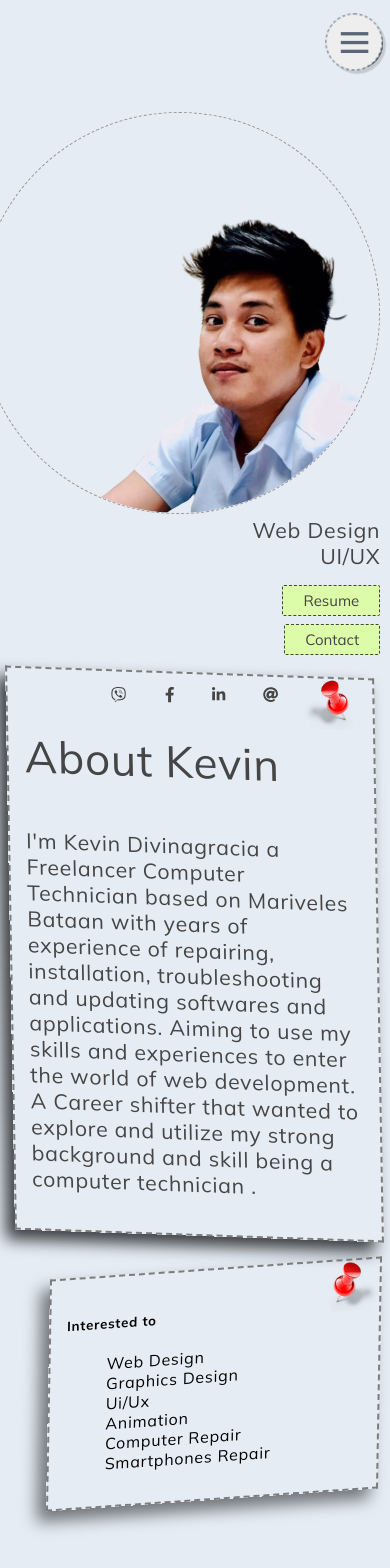
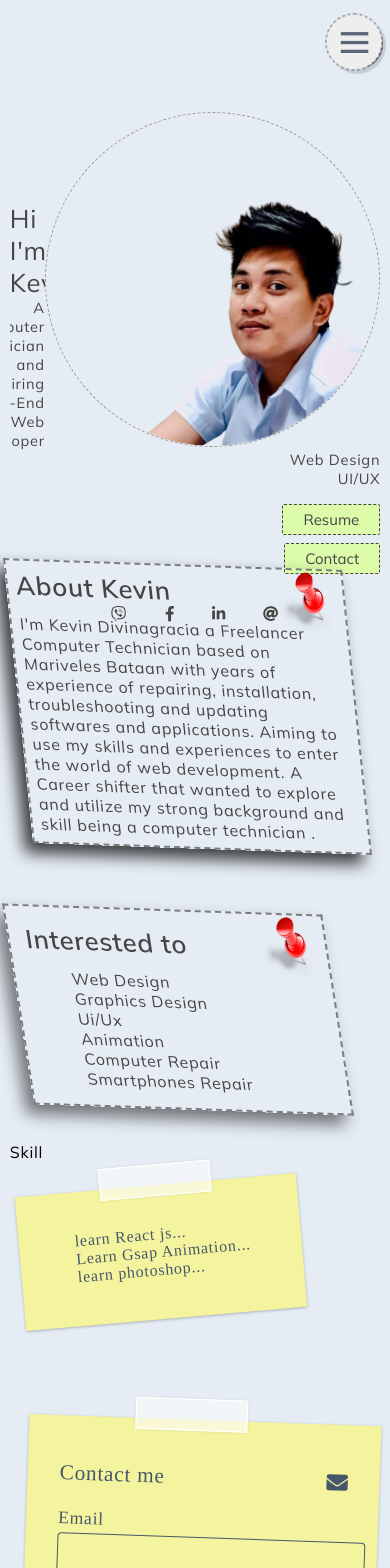
Before and after one commit to ghekghek2/myportfolio, a React (Create React App) app: page / in a window 390 px wide. Shown: the top 1568 px of the page. Built offline with nearby package versions, Linux system fonts and the light colour scheme.

Commit message:
add intersection  animation in about section

```diff
--- a/src/components/About.js
+++ b/src/components/About.js
@@ -1,16 +1,63 @@
-import React from 'react'
+import React ,{useRef} from 'react'
+import {useIntersection} from 'react-use';
+
+import gsap from "gsap"
 import '../style/about.css'
 import Pin from '../images/pin.png'
+
+
 function About() {
+
+
+   const sectionRef = useRef(null)
+
+
+
+   const intersection = useIntersection(sectionRef,{
+    root:null,
+    rootMargin:"200px",
+    threshold:1
+   })
+
+const fadeIn = element =>{
+gsap.to(element,1,{
+
+  y:-60,
+
+  ease:'power4.out',
+  margin:0,
+  opacity:1,
+  stagger:{
+    amount:.5
+  }
+})
+}
+
+const fadeOut = element =>{
+  gsap.to(element,1,{
+    opacity:0,
+    y:-20,
+    ease:'power4.out',
+
+  })
+}
+
+
+intersection && intersection.intersectionRatio < 1
+?fadeOut(".fadeIn")
+:fadeIn(".fadeIn")
+
+
+
   return (
     <div className='about section'>
 
 
- <div className="about-box section">
-            <div className='about-header'>
-
-       <p className="title">    About Kevin</p>
-                <p>
+ <div ref={sectionRef }   className="   about-wrapper section fadeIn ">
+<div className=' about-me fadeIn '>
+       <div className="left-box   box">
+       <p className='about-title fadeIn'> About Kevin</p>
+                <p   className=' p about-content fadeIn'>
                   I'm Kevin Divinagracia a Freelancer Computer Technician based
                   on Mariveles Bataan with years of experience of repairing,
                   installation, troubleshooting and updating softwares and
@@ -18,24 +65,23 @@ function About() {
                   the world of web development. A Career shifter that wanted to
                   explore and utilize my strong background and skill being a
                   computer technician .
-                </p>
-    <img src={Pin} alt="" />
+                  </p>
+                  <img  src={Pin} alt="" />
+                </div>
+
             </div>
-            <div className="about-right">
-              <div className="like">
-                <div className="like-title">
-                  <h5>Interested to</h5>
-                </div>
-                <div className="like-content">
+            <div className="right-box box ">
+                  <p className='about-title fadeIn'>Interested to</p>
+                <div className=" like-content fadeIn">
                   <ul>
-                    <li>Web Design</li>
-                    <li>Graphics Design</li>
-                    <li>Ui/Ux</li>
-                    <li>Animation</li>
-                    <li>Computer Repair</li>
-                    <li>Smartphones Repair</li>
+                    <li className=' fadeIn '><p className='p' >Web Design</p></li>
+                    <li className=' fadeIn '><p className='p' >Graphics Design</p></li>
+                    <li className=' fadeIn '><p className='p' >Ui/Ux</p></li>
+                    <li className=' fadeIn '><p className='p'>Animation</p></li>
+                    <li className=' fadeIn '><p className='p' >Computer Repair</p></li>
+                    <li className=' fadeIn '><p className='p' >Smartphones Repair</p></li>
                   </ul>
-                </div>
+
               </div>
               <img src={Pin} alt="" />
             </div>
--- a/src/components/Home.js
+++ b/src/components/Home.js
@@ -1,72 +1,109 @@
-import React, {useRef,useEffect} from 'react'
-import { TweenMax ,TimelineLite, Power3 } from 'gsap'
-
-import '../style/home.css'
-import heroImg from '../images/home-img.png'
+import React, { useRef, useEffect } from "react";
+import { TweenMax, TimelineLite, Power3 } from "gsap";
+import gsap from "gsap";
+import "../style/home.css";
+import heroImg from "../images/home-img.png";
 
 function Home() {
-
   let app = useRef(null);
-  let imageBox = useRef(null)
-  let tl = new TimelineLite()
-let p1 = useRef(null)
-let p2 = useRef(null)
-let p3 = useRef(null)
-let p4 = useRef(null)
-let resume_btn = useRef(null)
-let contact_btn = useRef(null)
-let social = useRef(null)
-
-  useEffect(()=>{
-//
-
-
-
-const meImg = imageBox.firstElementChild;
-const socials = social.children;
-
-TweenMax.to(app, 0,{css:{visibility:"visible"}})
-
-
-tl.from(meImg,1.2,{scale:0.6, ease:Power3.easeOut,delay:-1 },'Start')
-tl.staggerFrom([p1,p2,p3,p4], 1 ,{y:100,ease:Power3.easeOut},.15,'Start')
-tl.to(resume_btn, .5 ,{css:{opacity:'100%'}})
-tl.to(contact_btn, .5 ,{css:{opacity:'100%'}})
-tl.staggerFrom([socials[0],socials[1],socials[2],socials[3]], .8 ,{x:100,ease:Power3.easeOut},.5,'Start')
-
-
-
-  })
+  let imageBox = useRef(null);
+  let tl = new TimelineLite();
+  let p1 = useRef(null);
+  let p2 = useRef(null);
+  let p3 = useRef(null);
+  let p4 = useRef(null);
+  let resume_btn = useRef(null);
+  let contact_btn = useRef(null);
+  let social = useRef(null);
 
 
 
 
-  return (
+  useEffect(() => {
+    //
 
-    <div ref={el => app = el}  className='section home '>
-      <div ref={el => imageBox = el} className="content "   >
-                <img  src={heroImg} alt="" className='hero-img' />
-       <div className='p'  > <div className='pBox'><p className='title' ref ={el => p1 = el}>Hi I'm Kevin</p></div><div className='pBox'> <p ref ={el => p2 = el}> A Computer Technician and Aspiring Front-End Web Developer </p> </div>
-   <div className='pBox'>   <p ref ={el => p3 = el}>Web Design</p></div> <div className='pBox'> <p ref={el => p4 = el}>UI/UX</p></div> </div>
+    const meImg = imageBox.firstElementChild;
+    const socials = social.children;
+
+    TweenMax.to(app, 0, { css: { visibility: "visible" } });
 
 
+    tl.from(
+      meImg,
+      1.2,
+      { scale: 0.6, ease: Power3.easeOut, delay: -1 },
+      "Start"
+    );
+    tl.staggerFrom(
+      [p1, p2, p3, p4],
+      1,
+      { y: 100, ease: Power3.easeOut },
+      0.15,
+      "Start"
+    );
+    tl.to(resume_btn, 0.5, { css: { opacity: "100%" } });
+    tl.to(contact_btn, 0.5, { css: { opacity: "100%" } });
+    tl.staggerFrom(
+      [socials[0], socials[1], socials[2], socials[3]],
+      0.8,
+      { x: 100, ease: Power3.easeOut },
+      0.5,
+      "Start"
+    );
 
-       <div className="buttons">
-         <button ref={el => resume_btn = el} className="btn resume"><span>Resume</span></button><br />
-         <button ref={el => contact_btn = el} className="btn btn-contact"><span>Contact</span></button>
-       </div>
-       <div ref={el => social = el} className="social-icon">
-        <a  href="#Home"><i className="icon-hov fab fa-viber"></i></a>
-        <a  href="#Home">  <i className="icon-hov fab fa-facebook-f"></i></a>
-        <a  href="#Home">    <i className="icon-hov fab fa-linkedin-in"></i></a>
-        <a  href="#Home">   <i className="icon-hov fas fa-at"></i></a>
+  });
 
-         </div>
-     </div>
+  return (
+    <div ref={(el) => (app = el)} className="section home ">
+      <div className="home-container">
+      <div ref={(el) => (imageBox = el)} className="content ">
+        <img src={heroImg} alt="" className="hero-img" />
+        <div className="p">
+          <div className="pBox">
+            <p className="title" ref={(el) => (p1 = el)}>
+              Hi I'm Kevin
+            </p>
+          </div>
+          <div className="pBox">
+            <p ref={(el) => (p2 = el)}>
+              A Computer Technician and Aspiring Front-End Web Developer
+            </p>
+          </div>
+          <div className="pBox">
+            <p ref={(el) => (p3 = el)}>Web Design</p>
+          </div>
+          <div className="pBox">
+            <p ref={(el) => (p4 = el)}>UI/UX</p>
+          </div>
+        </div>
 
-
+        <div className="buttons">
+          <button ref={(el) => (resume_btn = el)} className="btn resume">
+            <span>Resume</span>
+          </button>
+          <br />
+          <button ref={(el) => (contact_btn = el)} className="btn btn-contact">
+            <span>Contact</span>
+          </button>
+        </div>
+        <div ref={(el) => (social = el)} className="social-icon">
+          <a href="#Home">
+            <i className="icon-hov fab fa-viber"></i>
+          </a>
+          <a href="#Home">
+            <i className="icon-hov fab fa-facebook-f"></i>
+          </a>
+          <a href="#Home">
+            <i className="icon-hov fab fa-linkedin-in"></i>
+          </a>
+          <a href="#Home">
+            <i className="icon-hov fas fa-at"></i>
+          </a>
+        </div>
+      </div>
+      </div>
     </div>
-  )
+  );
 }
 
-export default Home
+export default Home;
--- a/src/style/about.css
+++ b/src/style/about.css
@@ -1,36 +1,38 @@
 .about{
     display: flex;
- padding: 5em 0em;
+ padding: 2em 0em;
+width: 100%;
+}
+.box{
+    position: relative;
+    border: 2px dashed var(--color-2);
+    top: 60px;
+    width: 100%;
+}
+.left-box{
 
-}
 
-.about-header{
-
-    border: 2px dashed var(--color-2);
     width: 70%;
-    padding: 1em;
-    -moz-transform: skew(9deg, 2deg);
--webkit-transform: skew(9deg, 2deg);
--o-transform: skew(9deg, 2deg);
--ms-transform: skew(9deg, 2deg);
-transform: skew(9deg, 2deg);
+    padding: 1.5em;
+    -moz-transform: skew(6deg, 2deg);
+-webkit-transform: skew(6deg, 2deg);
+-o-transform: skew(6deg, 2deg);
+-ms-transform: skew(6deg, 2deg);
+transform: skew(6deg, 2deg);
 box-shadow: -9px 10px 16px 0px rgba(0,0,0,0.74);
 -webkit-box-shadow: -9px 10px 16px 0px rgba(0,0,0,0.74);
 -moz-box-shadow: -9px 10px 16px 0px rgba(0,0,0,0.74);
-margin-bottom: 2em;
+margin-bottom: 3em;
 margin-left: 3em;
 }
 
-.about-right{
-
+.right-box{
+    position: relative;
+top: 60px;
     width: 50%;
     border: 2px dashed var(--color-2);
     padding: 1em;
-    /* -moz-transform: skew(-9deg, -4deg);
-    -webkit-transform: skew(-9deg, -4deg);
-    -o-transform: skew(-9deg, -4deg);
-    -ms-transform: skew(-9deg, -4deg);
-    transform: skew(-9deg, -4deg); */
+
     -moz-transform: skew(9deg, 2deg);
     -webkit-transform: skew(9deg, 2deg);
     -o-transform: skew(9deg, 2deg);
@@ -45,78 +47,78 @@ margin-left: auto;
 }
 
 
-.about-box{
- margin-right: 2em;
-
-}
-.about-box img{
-width: 60px;
-height: 60px;
-
-
-
-}
-
-.about-header img{
+.about img{
     position: absolute;
+    right: 15px;
     top: 0;
-    right: 20px;
+    width: 50px ;
+    height: 60px;
     -webkit-transform: scaleX(-1);
     transform: scaleX(-1);
 }
-.about-right img{
-    position: absolute;
-    top: 0;
-    right: 0;
-    width: 60px ;
-    height: 60px;
 
-  padding-left: 1.5em;
+.about-title{
+    font-size: var(--step-1);
+    margin: 0;
+    color: var(--color-3);
+    font-weight: 600;
+    top: 60px;
+    position: relative;
+    padding-bottom: .5em;
 
 }
+.about-content{
 
-@media screen and (max-width: 768px) {
-    .about-header{
-        width: 90%;
-        -moz-transform: skew(1deg, 2deg);
-    -webkit-transform: skew(1deg, 2deg);
-    -o-transform: skew(1deg, 2deg);
-    -ms-transform: skew(1deg, 2deg);
-    transform: skew(1deg, 2deg);
+    top: 60px;
+    position: relative;
+}
 
-    margin-inline: auto;
+
+.like-content{
+    top: 60px;
+    position: relative;
+}
+.right-box .like-content ul{
+    margin: 0;
+}
+.right-box .like-content ul li p {
+ margin: 0;
+ position: relative;
+}
+.right-box .like-content ul li
+
+{
+    top: 60px;
+    position: relative;
+}
+
+
+@media screen and (max-width: 500px) {
+    .about-wrapper{
+        padding: 0 .5em;
+        width: 100%;
     }
 
+.about-me{
+    position: relative;
+    width: 100%;
+}
 
+.box{
+width: 80%;
+    position: relative;
+margin: 0;
+}
 
-
-.about-right{
+.left-box{
+   margin: 0;
+    width: 90%;
+    padding: .5em;
+}
+.p{
+    font-size:16px;
+    width: 100%;
     position: relative;
-    width: 80%;
-
-    -moz-transform: skew(-1deg, -4deg);
-    -webkit-transform: skew(-1deg, -4deg);
-    -o-transform: skew(-1deg, -4deg);
-    -ms-transform: skew(-1deg, -4deg);
-    transform: skew(-1deg, -4deg);
-
-
+}
 
 }
-
-.about-header img{
-width: 50px;
-height: 50px;
-right: 20px;
-}
-
-.about-right img{
-    position: absolute;
-    top: 0;
-    right: 0;
-    width: 50px;
-    height: 50px;
-  padding-left: 1.5em;
-
-}
-}
--- a/src/style/home.css
+++ b/src/style/home.css
@@ -138,10 +138,14 @@ margin-top: 5em;
     width: 100%;
 
     }
+    .content .pBox .title{
+      font-size: var(--step-1);
 
+    }
 
-  .content .p{
+  .content .pBox p{
     margin-top: 2em;
+    font-size: var(--step--2);
   }
 
 
@@ -150,4 +154,8 @@ margin-top: 5em;
       width: 100%;
      padding-top: 1em;
     }
+
+    .content .hero-img{
+      width: 90%;
+    }
 }
```
Also changed, not shown: package.json (+3 -4 lines), 1 other file (tests, documents, lock files or other folders).
